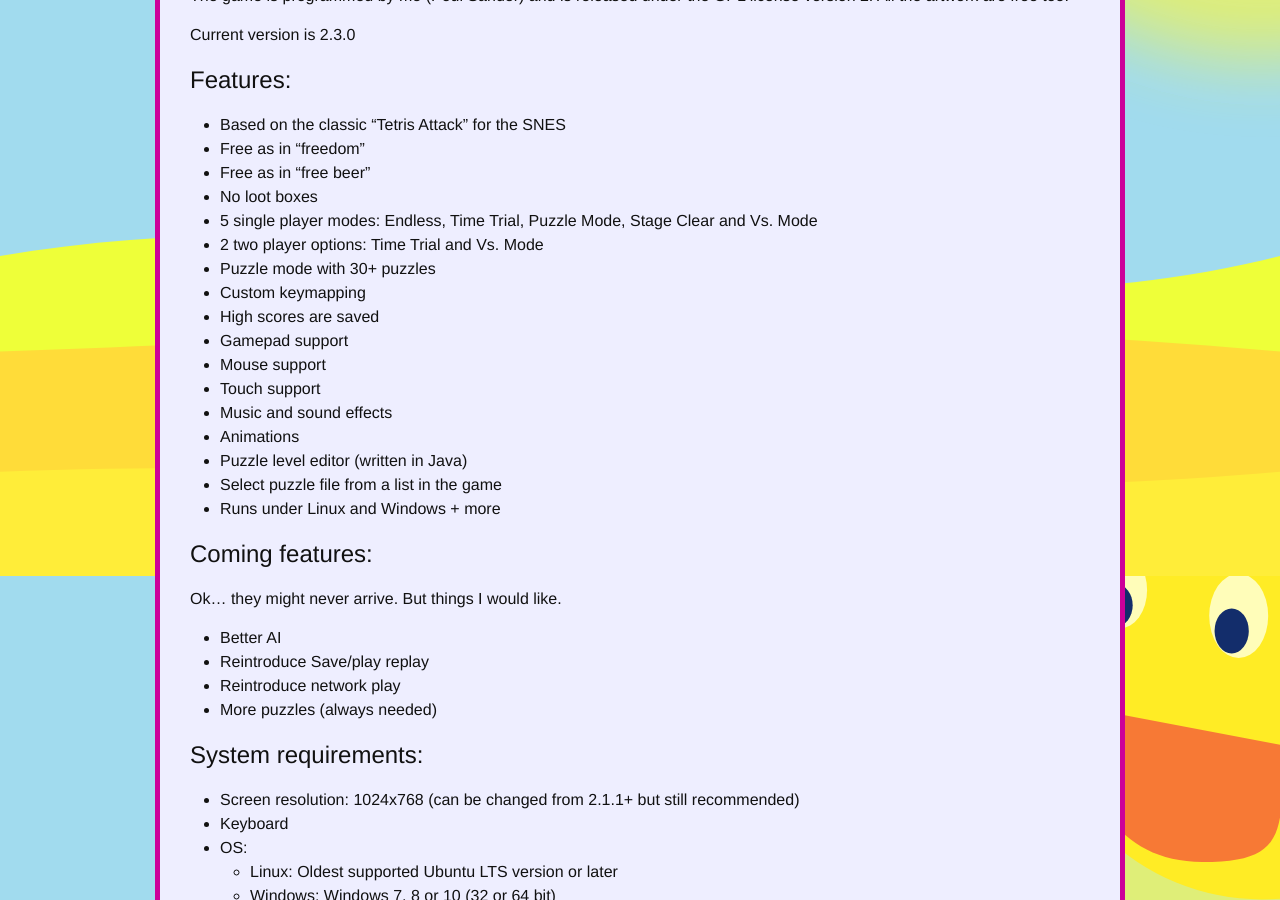
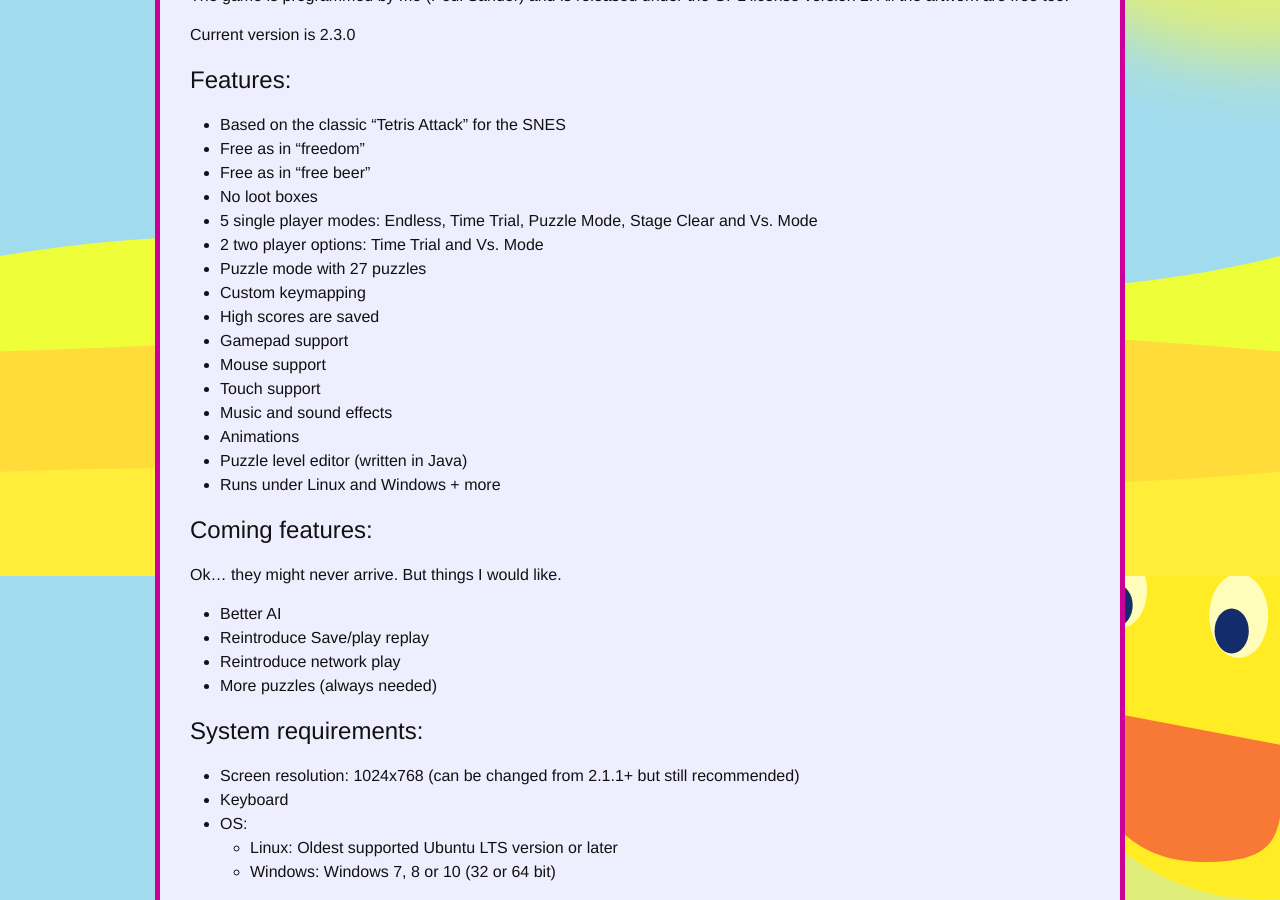
Before and after one commit to blockattack/blockattack-www, a Jekyll site: the page built from thegame.md, in a window 1280 px wide and 900 px high, scrolled down 384 px. Built offline with Jekyll 4.4.1, drawn with Linux system fonts in a browser that asks for light colours; comment, search, counter and statistics services are not loaded.

Commit message:
Add game controller instructions. Fix a few outdated bullets in the game page.

```diff
--- a/thegame.md
+++ b/thegame.md
@@ -23,7 +23,7 @@
   * No loot boxes
   * 5 single player modes: Endless, Time Trial, Puzzle Mode, Stage Clear and Vs. Mode
   * 2 two player options: Time Trial and Vs. Mode
-  * Puzzle mode with 30+ puzzles
+  * Puzzle mode with 27 puzzles
   * Custom keymapping
   * High scores are saved
   * Gamepad support
@@ -32,7 +32,6 @@
   * Music and sound effects
   * Animations
   * Puzzle level editor (written in Java)
-  * Select puzzle file from a list in the game
   * Runs under Linux and Windows + more
 
 # Coming features:
```
Also changed, not shown: instructions.md (+6 -0 lines), images/blockattack_gamepad_controls-2.3.0.png (added).
